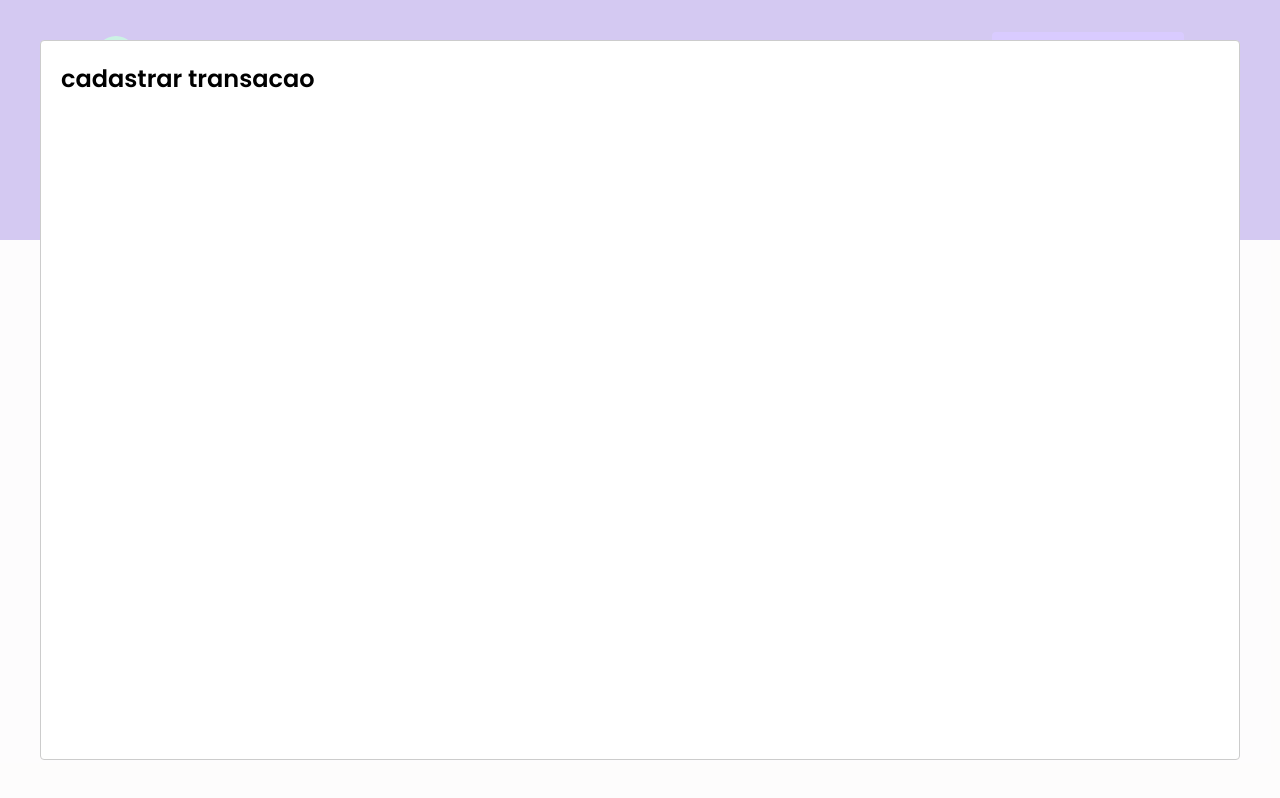
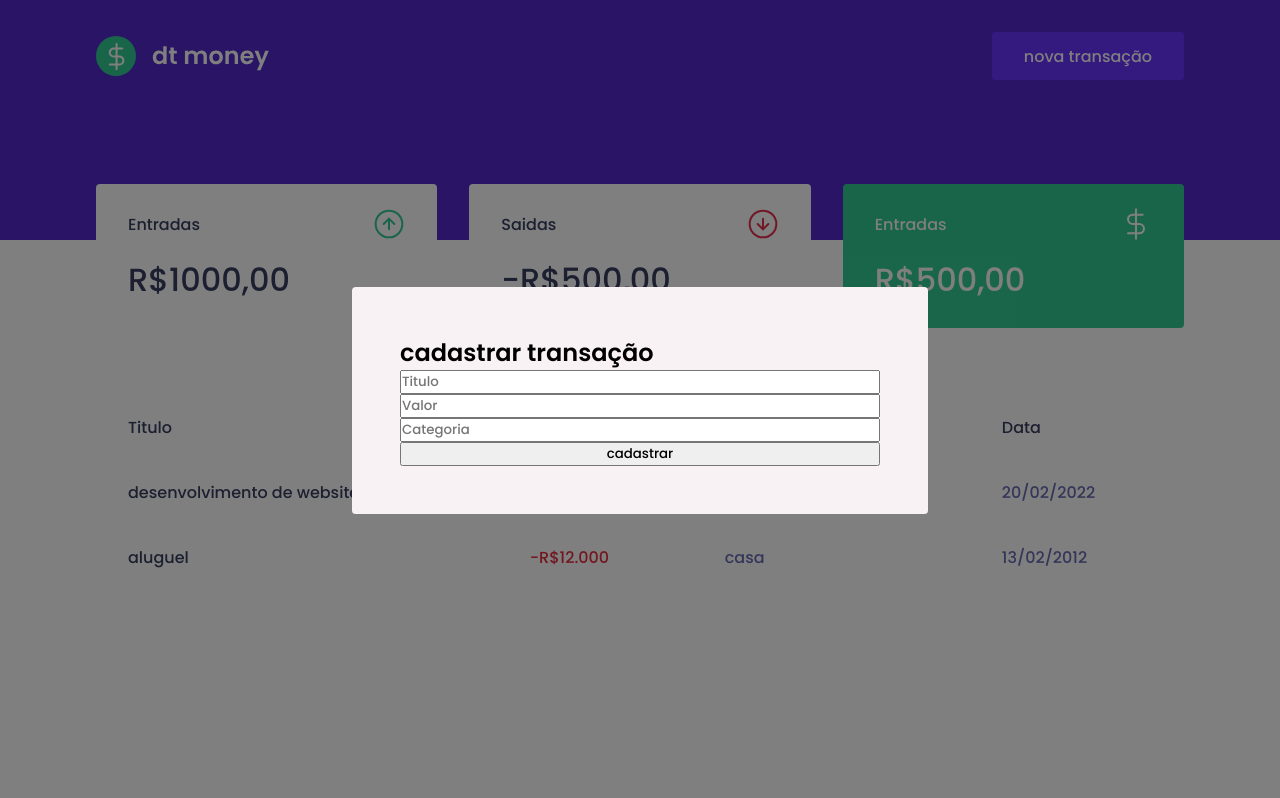
Before and after one commit to mauriciocosta404/dt-money-rocketseat, a React (Create React App) app: page / in a window 1280 px wide. Both pictures are taken after a click on the button "nova transação". Built offline with nearby package versions, Linux system fonts and the light colour scheme; no server answers; what miragejs would draw is missing.

Commit message:
adicionando estilo no modal

```diff
--- a/src/components/NewTransactionModal/index.tsx
+++ b/src/components/NewTransactionModal/index.tsx
@@ -1,4 +1,6 @@
 import  Modal  from 'react-modal';
+import * as C from './style';
+import { Container } from './style';
 
 interface NewTransactionsModalProps{
     isOpened:boolean;
@@ -9,8 +11,19 @@ const NewTransactionsModal=({isOpened,onRequestClose}:NewTransactionsModalProps)
     return(
         <Modal
         isOpen={isOpened}
-        onRequestClose={onRequestClose}>
-          <h2>cadastrar transacao</h2>
+        onRequestClose={onRequestClose}
+        className="reactModalContent"
+        overlayClassName="react-modal-overlay"
+
+        >
+          <h2>cadastrar transação</h2>
+
+        <C.Container>
+            <input placeholder="Titulo" />
+            <input type="number" placeholder='Valor' />
+            <input placeholder="Categoria"/>
+            <button type="submit">cadastrar</button>
+        </C.Container>
       </Modal>
     )
 }
--- a/src/components/NewTransactionModal/style.ts
+++ b/src/components/NewTransactionModal/style.ts
@@ -1,5 +1,7 @@
 import styled from "styled-components";
 
-export const Container=styled.div`
+export const Container=styled.form`
+    display: flex;
+    flex-direction: column;
 
 `;
--- a/src/styles/Global.ts
+++ b/src/styles/Global.ts
@@ -2,7 +2,7 @@ import {createGlobalStyle} from 'styled-components';
 
 export const GlobalStyle=createGlobalStyle`
     :root{
-        --bacground:#f8f2f5;
+        --background:#f8f2f5;
         --red:#E52E40;
         --blue:#5429CC;
         --blue-light:#6933FF;
@@ -41,4 +41,22 @@ export const GlobalStyle=createGlobalStyle`
         opacity: 0.6;
         cursor:not-allowed;
     }
+
+    .react-modal-overlay{
+        background: rgba(0,0,0,0.5);
+        position: fixed;
+        top:0;left:0;right:0;bottom:0;
+
+        display:flex;
+        align-items: center;
+        justify-content: center;
+    }
+    .reactModalContent{
+        width: 100%;
+        max-width: 576px;
+        background-color:var(--background);
+        padding:3rem;
+        position:relative;
+        border-radius: 0.24rem;
+    }
 `;
```
